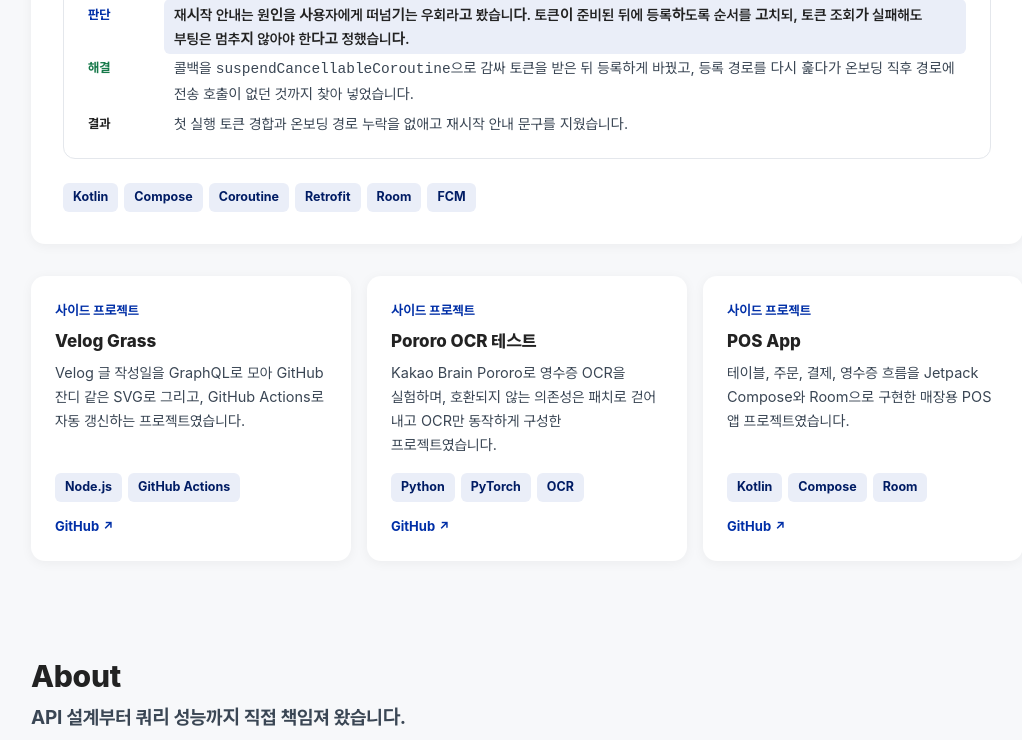
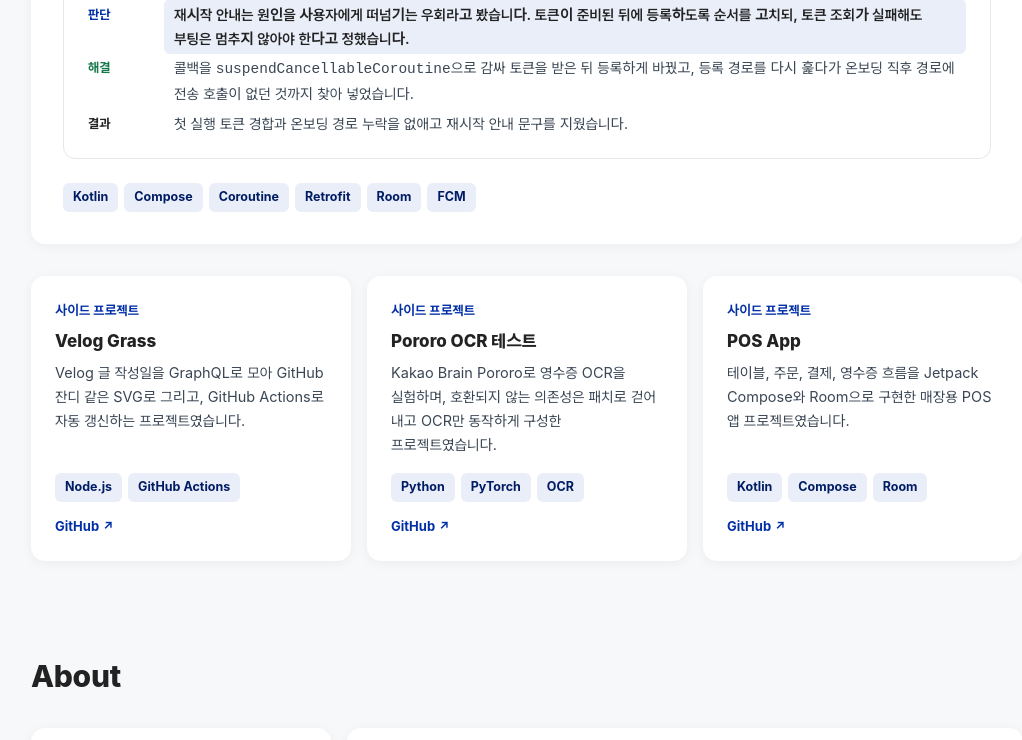
Before and after one commit to cmy397264/cmy397264.github.io, a plain HTML site: page index.html in a window 1280 px wide. Shown: the part 11238-11978 px from the top of the page, without its empty margins (113-1135 px from the left). Drawn offline with Linux system fonts and the light colour scheme; a web font is replaced by a local one.

Commit message:
docs: About 부제 삭제
Co-Authored-By: Claude Opus 5.5 <noreply@anthropic.com>
Claude-Session: https://claude.ai/code/session_011H6BWcKT2mr1EjdrkNaSJG

```diff
--- a/index.html
+++ b/index.html
@@ -1312,7 +1312,6 @@ footer{padding:64px 0 48px;font-size:13px;color:var(--caption);text-align:center
   <!-- ABOUT -->
   <section id="about">
     <div class="sec-title">About</div>
-    <h2>API 설계부터 쿼리 성능까지 직접 책임져 왔습니다.</h2>
 
     <div class="about">
       <div class="card profile">
```
